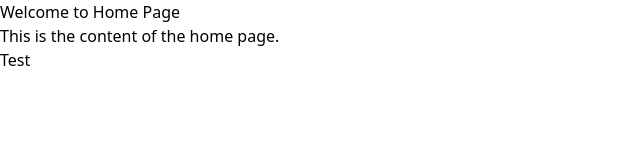
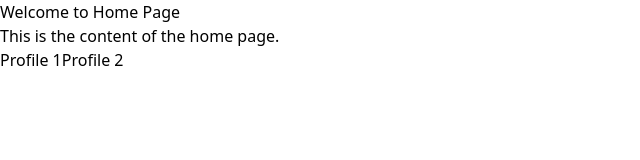
Before and after one commit to SitecoreJapan/sitecore-cdp-profile-viewer, a React (Vite) app: page / in a window 1280 px wide. Shown: the top 160 px of the page, without its empty margins (0-640 px from the left). Built offline with nearby package versions, Linux system fonts and the light colour scheme; no server answers.

Commit message:
Update Home.tsx

```diff
--- a/src/routes/Home.tsx
+++ b/src/routes/Home.tsx
@@ -6,7 +6,8 @@ const Home: React.FC = () => {
     <div>
       <h1>Welcome to Home Page</h1>
       <p>This is the content of the home page.</p>
-      <Link to="/guestRef/6cfa0297-50bd-4b38-80fc-913a7488b9a8">Test</Link>
+      <Link to="/guestRef/6cfa0297-50bd-4b38-80fc-913a7488b9a8">Profile 1</Link>
+      <Link to="/guestRef/32c0acf1-838a-4925-8ca5-39f0eab4350f">Profile 2</Link>
     </div>
   );
 };
```
